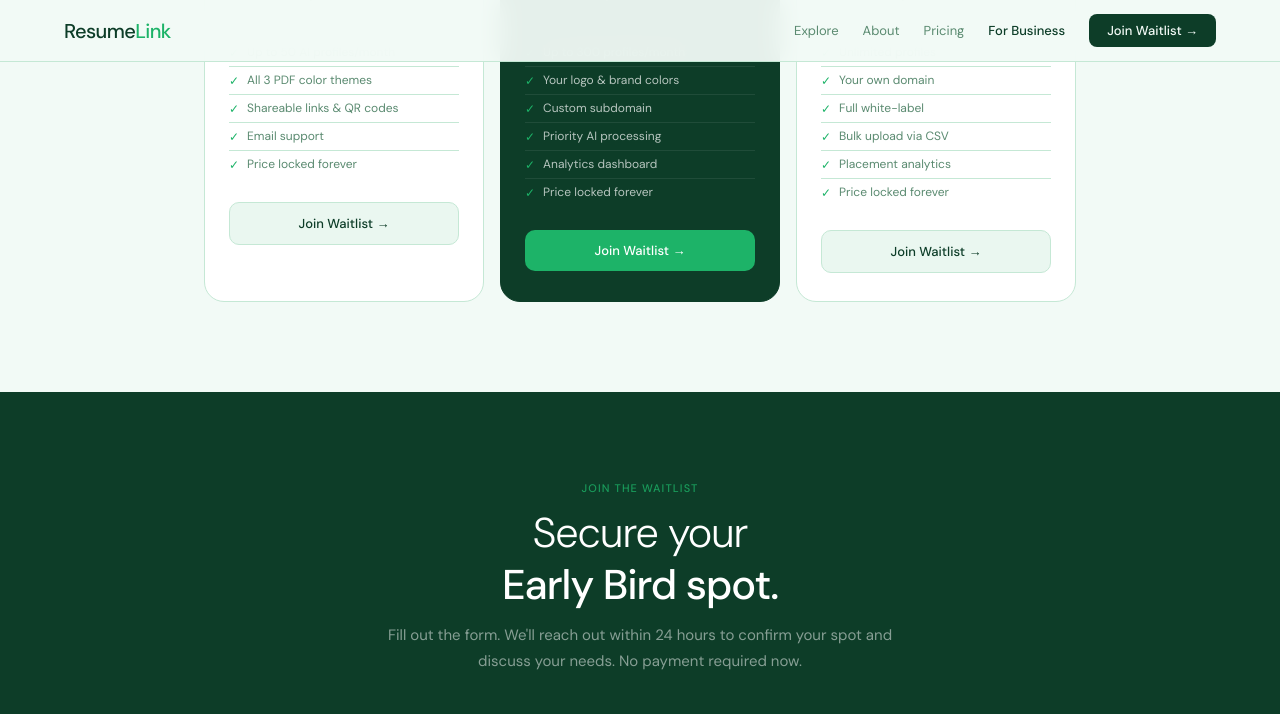
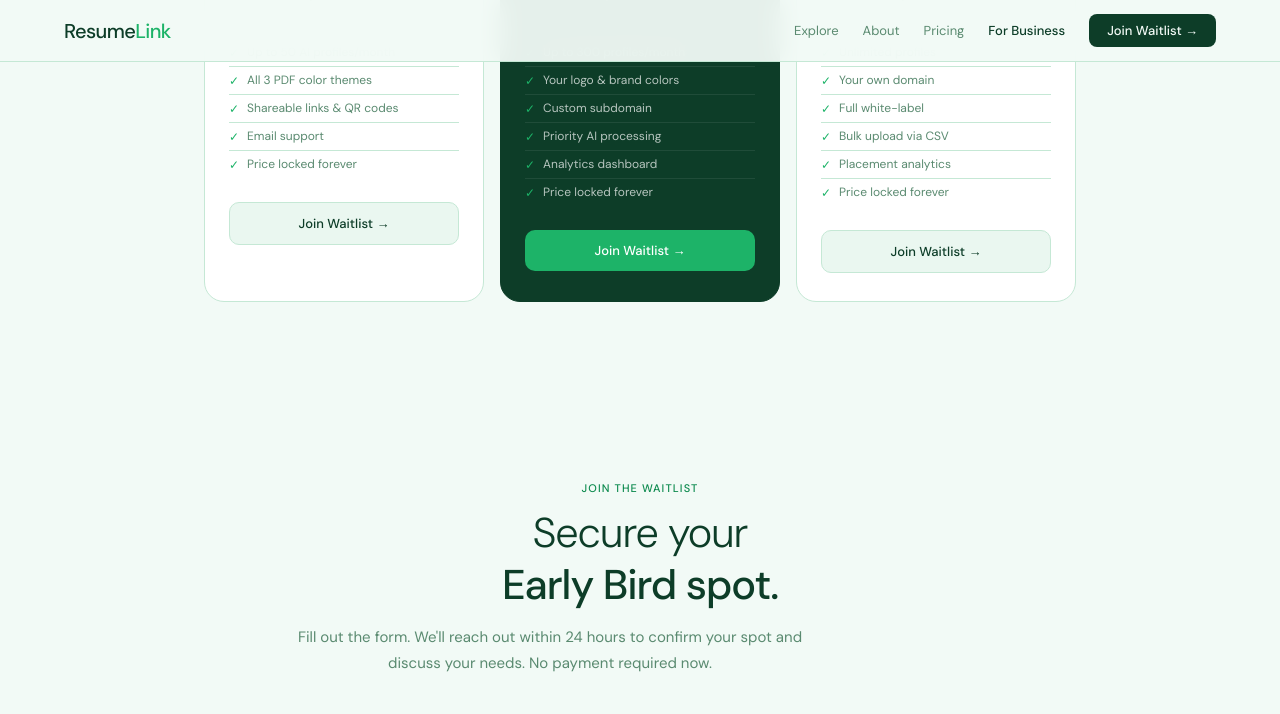
Before and after one commit to AIsrail/resumelink, a Jekyll site: the page business.html, which Jekyll copies as it is, in a window 1280 px wide and 1400 px high, scrolled down 2595 px. Shown: the top 714 px of the window. Built offline with Jekyll 4.4.1, drawn with Linux system fonts in a browser that asks for light colours; some web fonts are replaced; a script that is not in the unit is left out.

Commit message:
Update contact section styles in business.html

```diff
--- a/business.html
+++ b/business.html
@@ -143,11 +143,11 @@
         .popular-badge{position:absolute;top:-12px;left:50%;transform:translateX(-50%);background:var(--green);color:#fff;font-size:10px;font-weight:500;padding:4px 14px;border-radius:20px;white-space:nowrap;text-transform:uppercase;letter-spacing:.08em}
 
         /* CONTACT FORM */
-        .contact{background:var(--forest);padding:clamp(4rem,7vw,6rem) clamp(1.5rem,5vw,4rem)}
+        .contact{background:var(--bg);padding:clamp(4rem,7vw,6rem) clamp(1.5rem,5vw,4rem)}
         .contact-inner{max-width:700px;margin:0 auto;text-align:center}
-        .contact-inner .section-label{color:rgba(29,179,104,0.8)}
-        .contact-inner .section-title{color:#fff;margin-bottom:12px}
-        .contact-inner .section-sub{color:rgba(255,255,255,0.5);margin:0 auto 2.5rem}
+        .contact-inner .section-label{color:var(--green-dk)}
+        .contact-inner .section-title{color:var(--forest)}
+        .contact-inner .section-sub{color:var(--muted)}
         .contact-form{background:rgba(255,255,255,0.05);border:0.5px solid rgba(255,255,255,0.1);border-radius:20px;padding:32px;text-align:left}
         .form-grid{display:grid;grid-template-columns:1fr 1fr;gap:14px;margin-bottom:14px}
         .form-group{display:flex;flex-direction:column;gap:6px}
@@ -160,7 +160,7 @@
         .form-full{grid-column:1/-1}
         .form-submit{width:100%;background:var(--green);color:#fff;padding:14px;border-radius:10px;font-size:15px;font-weight:500;border:none;cursor:pointer;font-family:'DM Sans',sans-serif;transition:background .2s,transform .15s;margin-top:4px}
         .form-submit:hover{background:var(--green-dk);transform:translateY(-1px)}
-        .form-note{font-size:11px;color:rgba(255,255,255,0.3);text-align:center;margin-top:12px}
+        .form-note{font-size:11px;color:var(--faint);text-align:center;margin-top:12px}
         .form-success{display:none;text-align:center;padding:2rem}
         .form-success-icon{font-size:40px;margin-bottom:12px}
         .form-success h3{color:#fff;font-size:18px;font-weight:500;margin-bottom:8px}
```
